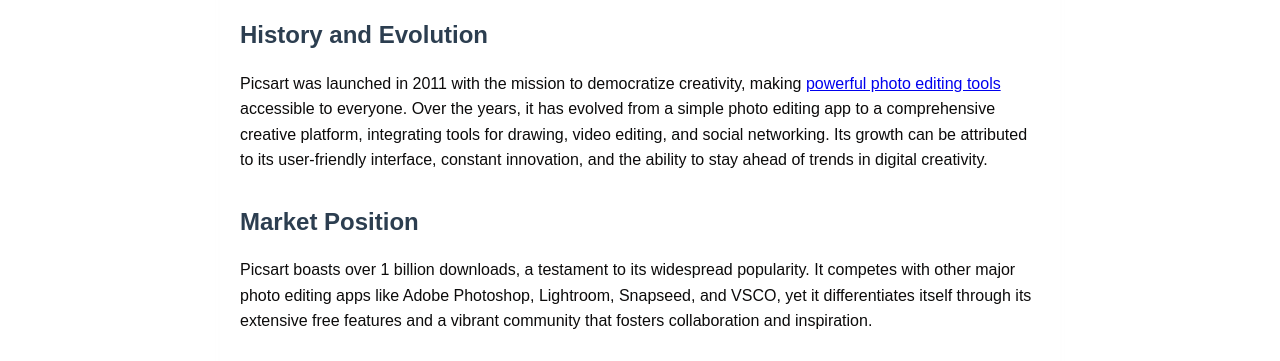
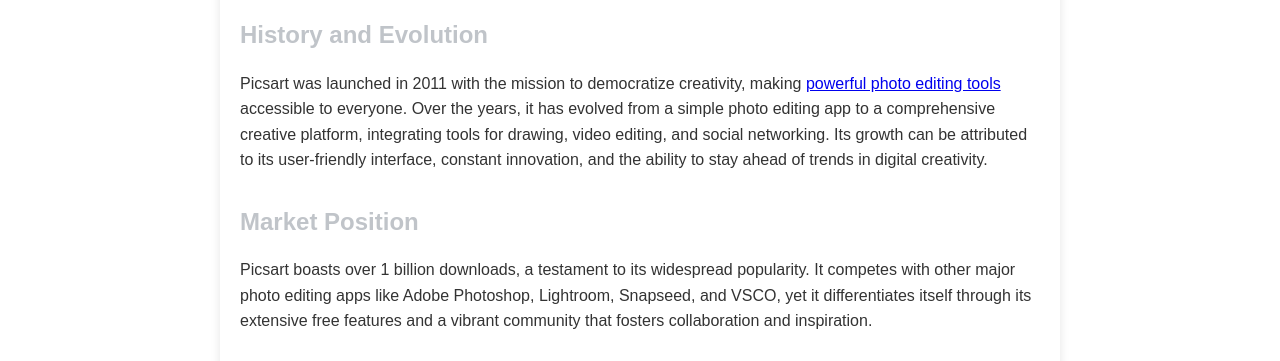
Before and after one commit to saad-dotco/Picsart-MOD-APK, a plain HTML site: page index.html in a window 1280 px wide. Shown: the part 297-658 px from the top of the page. Drawn offline with Linux system fonts and the light colour scheme.

Commit message:
Add files via upload

```diff
--- a/index.html
+++ b/index.html
@@ -8,7 +8,7 @@
         body {
             font-family: Arial, sans-serif;
             line-height: 1.6;
-            color: #0c0b0b;
+            color: #333;
             margin: 0;
             padding: 0;
         }
@@ -17,11 +17,11 @@
             max-width: 800px;
             margin: 20px auto;
             padding: 20px;
-            box-shadow: 0 0 10px rgba(247, 247, 247, 0.1);
-            background-color: #ffffff;
+            box-shadow: 0 0 10px rgba(0, 0, 0, 0.1);
+            background-color: #fff;
         }
         h1, h2, h3, h4 {
-            color: #2c3e50;
+            color: #c0c4c9;
         }
         h1 {
             font-size: 2.5em;
```
